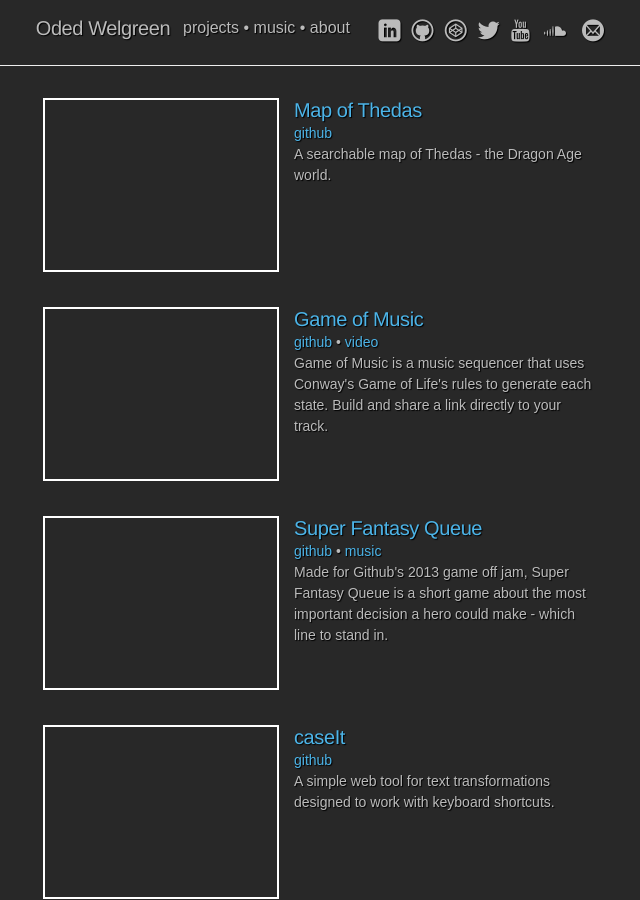
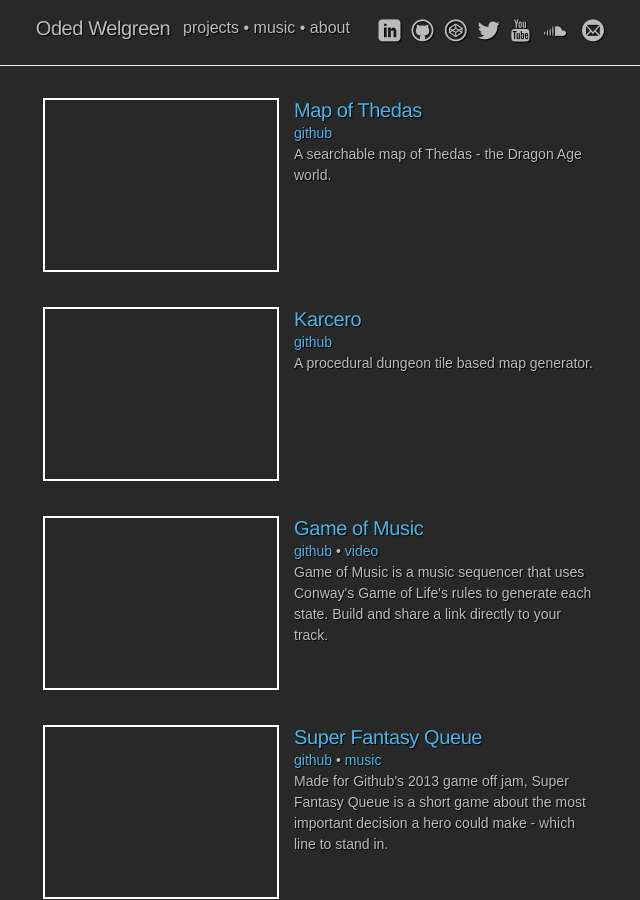
Before and after one commit to odedw/odedw.github.io, a Jekyll site: the page built from projects/index.html, in a window 1280 px wide and 900 px high. Shown: the whole window, without its empty margins (319-959 px from the left). Built offline with Jekyll 4.4.1, drawn with Linux system fonts in a browser that asks for light colours; Markdown is read by kramdown in place of the engine named in the settings; comment, search, counter and statistics services are not loaded.

Commit message:
Add Karcero back

```diff
--- a/_data/projects.yml
+++ b/_data/projects.yml
@@ -6,6 +6,16 @@
     music:
     video:
     description: A searchable map of Thedas - the Dragon Age world.
+    cta: use it
+
+-   name: Karcero
+    image: /images/caseit.gif
+    repo: https://github.com/odedw/karcero
+    link: http://www.odedwelgreen.com/karcero
+    gfycat: SerenePoliticalAntarcticgiantpetrel
+    music:
+    video:
+    description: A procedural dungeon tile based map generator.
     cta: use it
 
 -   name: Game of Music
```
